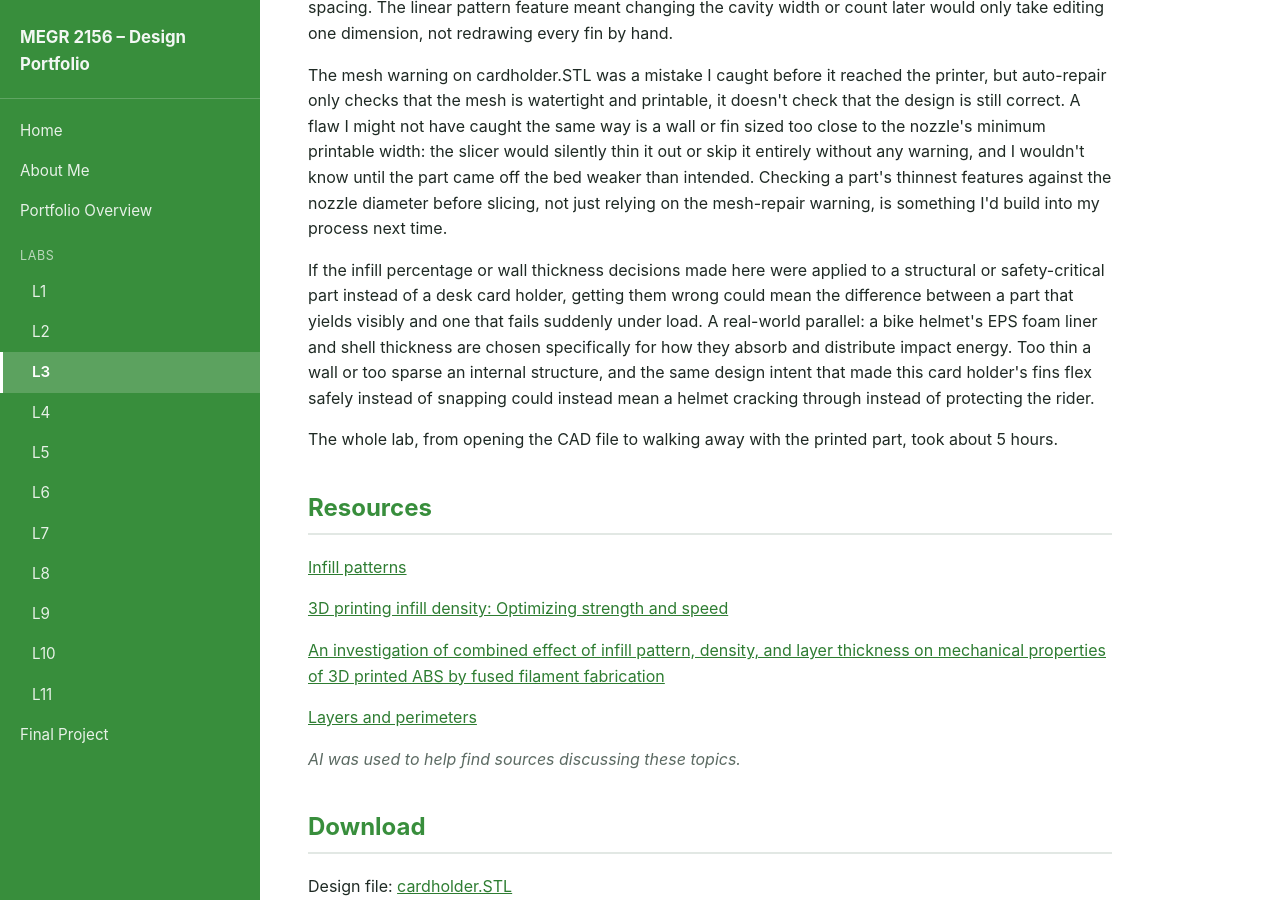
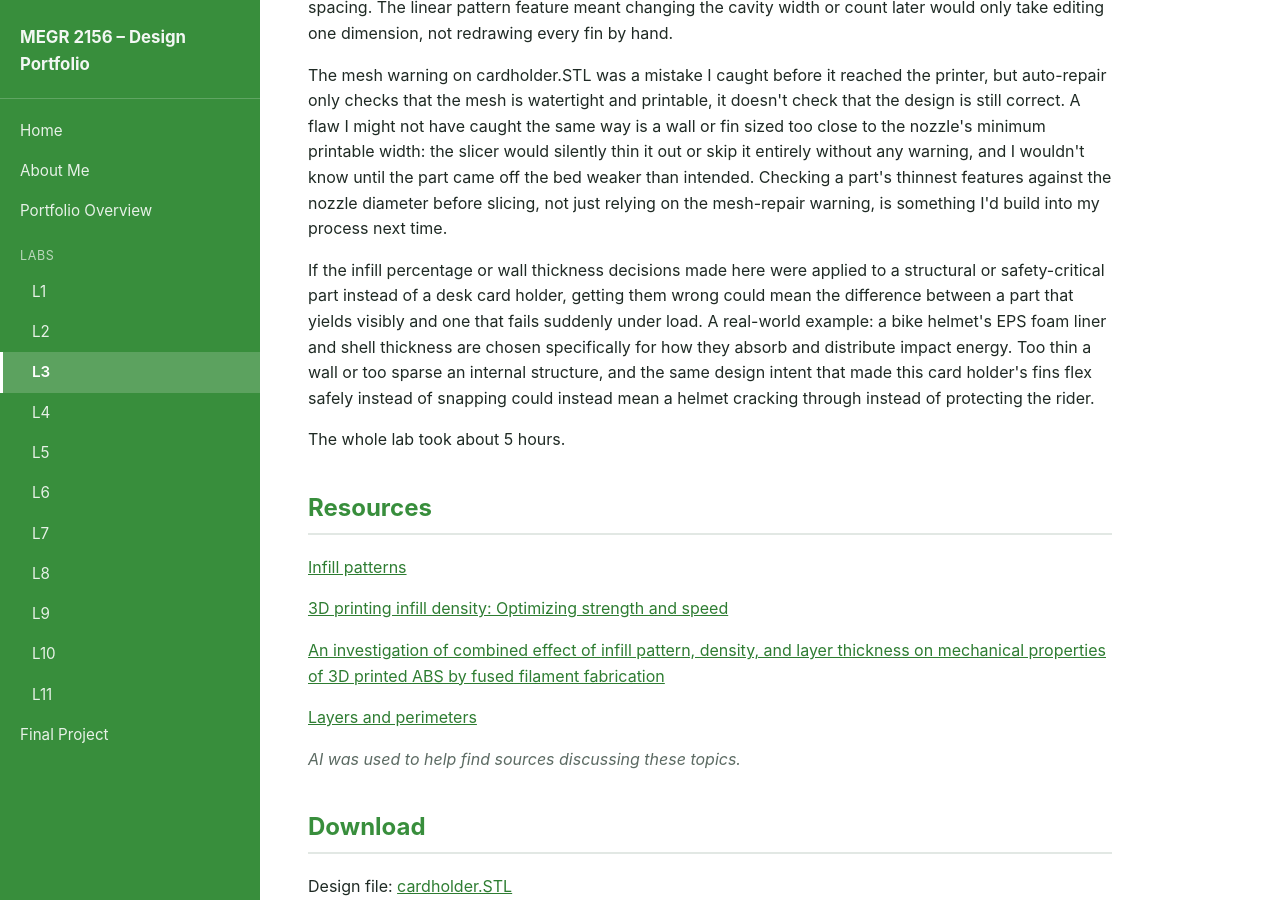
Before and after one commit to juanmasacova/MASACOVA-portfolio, a Jekyll site: the page built from docs/Labs/L03/index.html, in a window 1280 px wide and 900 px high, scrolled down 6054 px. Built offline with Jekyll 4.4.1, drawn with Linux system fonts in a browser that asks for light colours.

Commit message:
Trim L3 lab-time wording, swap parallel for example
Co-Authored-By: Claude Sonnet 5 <noreply@anthropic.com>

```diff
--- a/docs/Labs/L03/index.html
+++ b/docs/Labs/L03/index.html
@@ -66,8 +66,8 @@ title: "L3 – Design Something Small"
 <h2>Lessons Learned</h2>
 <p>Starting from a solid block at the maximum allowed size and cutting into it, instead of building the fins up from nothing, made it easy to guarantee I stayed inside the lab's size limit while still iterating on the fin spacing. The linear pattern feature meant changing the cavity width or count later would only take editing one dimension, not redrawing every fin by hand.</p>
 <p>The mesh warning on cardholder.STL was a mistake I caught before it reached the printer, but auto-repair only checks that the mesh is watertight and printable, it doesn't check that the design is still correct. A flaw I might not have caught the same way is a wall or fin sized too close to the nozzle's minimum printable width: the slicer would silently thin it out or skip it entirely without any warning, and I wouldn't know until the part came off the bed weaker than intended. Checking a part's thinnest features against the nozzle diameter before slicing, not just relying on the mesh-repair warning, is something I'd build into my process next time.</p>
-<p>If the infill percentage or wall thickness decisions made here were applied to a structural or safety-critical part instead of a desk card holder, getting them wrong could mean the difference between a part that yields visibly and one that fails suddenly under load. A real-world parallel: a bike helmet's EPS foam liner and shell thickness are chosen specifically for how they absorb and distribute impact energy. Too thin a wall or too sparse an internal structure, and the same design intent that made this card holder's fins flex safely instead of snapping could instead mean a helmet cracking through instead of protecting the rider.</p>
-<p>The whole lab, from opening the CAD file to walking away with the printed part, took about 5 hours.</p>
+<p>If the infill percentage or wall thickness decisions made here were applied to a structural or safety-critical part instead of a desk card holder, getting them wrong could mean the difference between a part that yields visibly and one that fails suddenly under load. A real-world example: a bike helmet's EPS foam liner and shell thickness are chosen specifically for how they absorb and distribute impact energy. Too thin a wall or too sparse an internal structure, and the same design intent that made this card holder's fins flex safely instead of snapping could instead mean a helmet cracking through instead of protecting the rider.</p>
+<p>The whole lab took about 5 hours.</p>
 
 <h2>Resources</h2>
 <p><a href="https://help.prusa3d.com/article/infill-patterns_177130">Infill patterns</a></p>
```
